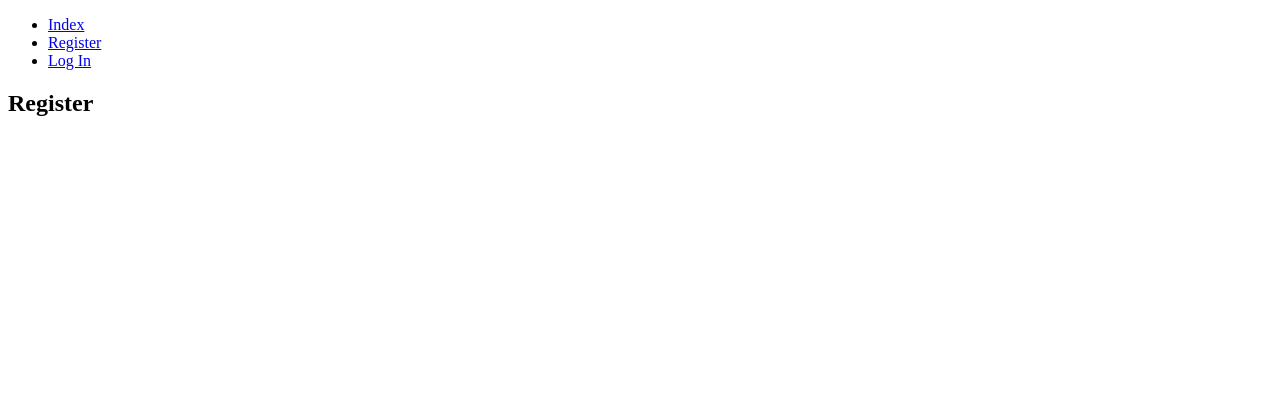
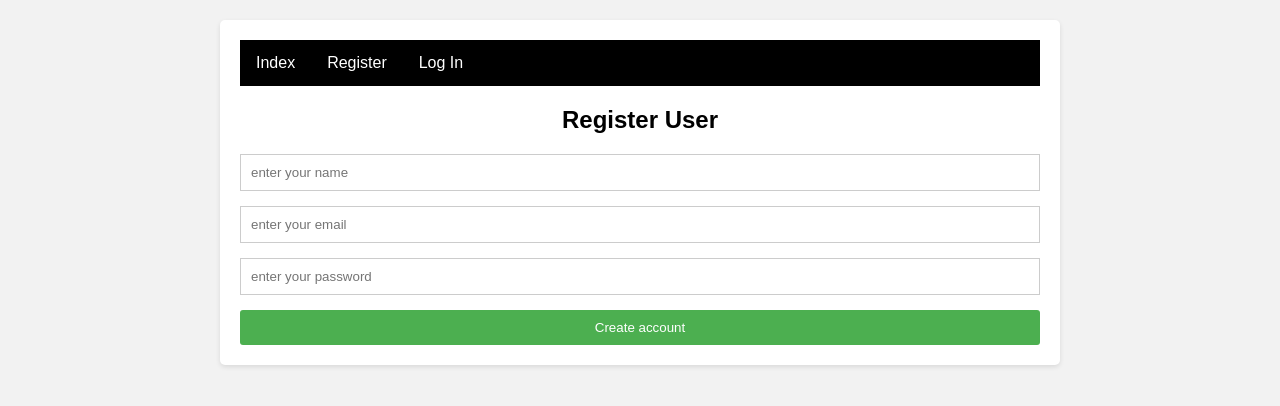
Before and after one commit to adrianmf27/FinalAppReact-HTML-CSS, a React (Create React App) app: page /register in a window 1280 px wide. Shown: the top 406 px of the page. Built offline with nearby package versions, Linux system fonts and the light colour scheme.

Commit message:
Creating the register form for the users

```diff
--- a/package.json
+++ b/package.json
@@ -8,6 +8,7 @@
     "@testing-library/user-event": "^13.5.0",
     "react": "^18.3.1",
     "react-dom": "^18.3.1",
+    "react-router-dom": "^6.23.1",
     "react-scripts": "5.0.1",
     "web-vitals": "^2.1.4"
   },
--- a/src/App.css
+++ b/src/App.css
@@ -1,38 +1,173 @@
-.App {
+body {
+  font-family: Arial, sans-serif;
+  margin: 0;
+  padding: 0;
+  background-color: #f2f2f2;
+}
+
+.main-container {
+  max-width: 800px;
+  margin: 20px auto;
+  padding: 20px;
+  background-color: #fff;
+  border-radius: 5px;
+  box-shadow: 0 2px 5px rgba(0, 0, 0, 0.1);
+}
+
+h1, h2, h3 {
   text-align: center;
 }
 
-.App-logo {
-  height: 40vmin;
-  pointer-events: none;
+
+/** Nuevo navbar **/
+
+.navbar {
+  list-style-type: none;
+  margin: 0;
+  padding: 0;
+  overflow: hidden;
+  background-color: #000000;
 }
 
-@media (prefers-reduced-motion: no-preference) {
-  .App-logo {
-    animation: App-logo-spin infinite 20s linear;
-  }
+.navbar li {
+  float: left;
 }
 
-.App-header {
-  background-color: #282c34;
-  min-height: 100vh;
+.navbar li a {
+  display: block;
+  color: #fff;
+  text-align: center;
+  padding: 14px 16px;
+  text-decoration: none;
+}
+
+.navbar li a:hover {
+  background-color: #3500f7;
+}
+
+.center-box {
+  max-width: 400px;
+  margin: 20px auto;
+  padding: 20px;
+  background-color: #f9f9f9;
+  border: 1px solid #ccc;
+}
+
+.form-group {
+  margin-bottom: 15px;
+  display:flex;
+}
+
+input {
+  padding: 10px;
+  border: 1px solid #ccc;
+  width:100%;
+}
+
+button {
+  padding: 10px 20px;
+  background-color: #4CAF50;
+  color: #fff;
+  border: none;
+  border-radius: 3px;
+  cursor: pointer;
+  width:100%;
+}
+
+button:hover {
+  background-color: #45a049;
+}
+
+.errorMessage {
+  text-align: center;
+  color: red;
+}
+
+.errorForm{
+  color:red;
+}
+
+.notification {
+  position: relative;
+  background-color: white;
+  border: 1px solid grey;
+  color: grey;
+  padding: 10px;
+  margin-bottom: 10px;
+  border-radius: 4px;
+}
+
+.close-btn {
+  position: absolute;
+  top: 5px;
+  right: 5px;
+  font-size: 14px;
+  color: #999;
+  cursor: pointer;
+}
+
+.item-list {
   display: flex;
   flex-direction: column;
-  align-items: center;
-  justify-content: center;
-  font-size: calc(10px + 2vmin);
-  color: white;
+  align-items: center; /* Centra el contenido horizontalmente */
 }
 
-.App-link {
-  color: #61dafb;
+.item-list h2 {
+  text-align: center;
+  width: 100%;
 }
 
-@keyframes App-logo-spin {
-  from {
-    transform: rotate(0deg);
-  }
-  to {
-    transform: rotate(360deg);
-  }
+.items-container {
+  display: flex;
+  flex-wrap: wrap;
+  justify-content: center;
+  width: 100%;
 }
+
+.item {
+  width: 300px;
+  margin: 10px;
+  padding: 10px;
+  background-color: #fff;
+  border: 1px solid #ccc;
+  border-radius: 5px;
+}
+
+.item .title {
+  text-align: center;
+  font-weight: bold;
+}
+
+.item .h2 {
+  text-align: center;
+}
+
+.item .description, .item .email, .item .date, .item .price {
+  font-weight: normal;
+  margin-left: 10px;
+  text-align: left;
+}
+
+
+.errorForm {
+  color: red;
+}
+
+.notification {
+  position: relative;
+  background-color: white;
+  border: 1px solid gray;
+  color: gray;
+  padding: 10px;
+  margin-bottom: 10px;
+  border-radius: 4px;
+}
+
+.close-btn {
+  position: absolute;
+  top: 5px;
+  right: 5px;
+  font-size: 14px;
+  color: #999;
+  cursor: pointer;
+}
--- a/src/Components/CreateUserComp.js
+++ b/src/Components/CreateUserComp.js
@@ -1,8 +1,114 @@
+/* eslint-disable eqeqeq */
+/* eslint-disable react-hooks/exhaustive-deps */
+import { useEffect, useState } from "react"
+import { useNavigate } from "react-router-dom"
+import { emailPattern } from "../Utils"
+import { backendUrl } from "../Globals"
 
 
-let CreateUserComp = () => {
+let CreateUserComp = (props) => {
+    let {createNotification} = props
+
+    let [name, changeName] = useState(null)
+    let [email, changeEmail] = useState(null)
+    let [password, changePassword] = useState(null)
+
+    let [error, setError] = useState({})
+    let [message, setMessage] = useState(null)
+
+    let navigate = useNavigate()
+
+    useEffect(() => {
+        checkInputErrors()
+    }, [name, email, password])
+
+    let checkInputErrors = () => {
+        let updatedErrors = {}
+
+         if(name == "" || name?.length < 2){
+            updatedErrors.name = "Incorrect name"
+        }
+
+        if(email == "" || email?.length < 3 || (email != null && !emailPattern.test(email))){
+            updatedErrors.email = "Incorrect email format"
+        }
+
+        if(password == "" || password?.length < 5){
+            updatedErrors.password = "Incorrect password, maybe too short"
+        }
+
+        setError(updatedErrors)
+    }
+
+    let changeUserName = (e) => {
+        let nameUser = e.currentTarget.value
+        changeName(nameUser)
+    }
+
+    let changeUserEmail = (e) => {
+        let email = e.currentTarget.value
+        changeEmail(email)
+    }
+
+    let changeUserPass = (e) => {
+        let password = e.currentTarget.value
+        changePassword(password)
+    }
+
+    let clickCreate = async (e) => {
+        let res = await fetch(backendUrl + "/users", {
+            method: "POST",
+            headers: {"Content-Type" : "application/json"},
+            body: JSON.stringify({
+                name: name,
+                email : email,
+                password : password
+            })
+        })
+
+        if (res.ok)
+        {
+            createNotification("User created succesfully")
+            navigate("/login")
+        }
+        else
+        {
+            let jsonData = await res.json()
+            let finalErrorMsg = ""
+
+            if(Array.isArray(jsonData.errors))
+            {
+                jsonData.errors.forEach(element => { finalErrorMsg += element.error + " " });
+                setMessage(finalErrorMsg)
+            }
+            else
+            {
+                setMessage(jsonData.errors)
+            }
+        }
+    }
+
     return (
-        <h2>Register</h2>
+        <div>
+            <h2>Register User</h2>
+            <h3>{message}</h3>
+
+            <div className="cener-box">
+                <div className="form-group">
+                    <input type="text" placeholder="enter your name" onChange={changeUserName}></input>
+                </div>
+                {error.name && <p className="errorForm">{error.name}</p>}
+                <div className="form-group">
+                    <input type="text" placeholder="enter your email" onChange={changeUserEmail}></input>
+                </div>
+                {error.email && <p className="errorForm">{error.email}</p>}
+                <div className="form-group">
+                    <input type="text" placeholder="enter your password" onChange={changeUserPass}></input>
+                </div>
+                {error.password && <p className="errorForm">{error.password}</p>}
+                <button onClick={clickCreate}>Create account</button>
+            </div>
+        </div>
     )
 }
 
```
Also changed, not shown: 1 other file (tests, documents, lock files or other folders).
